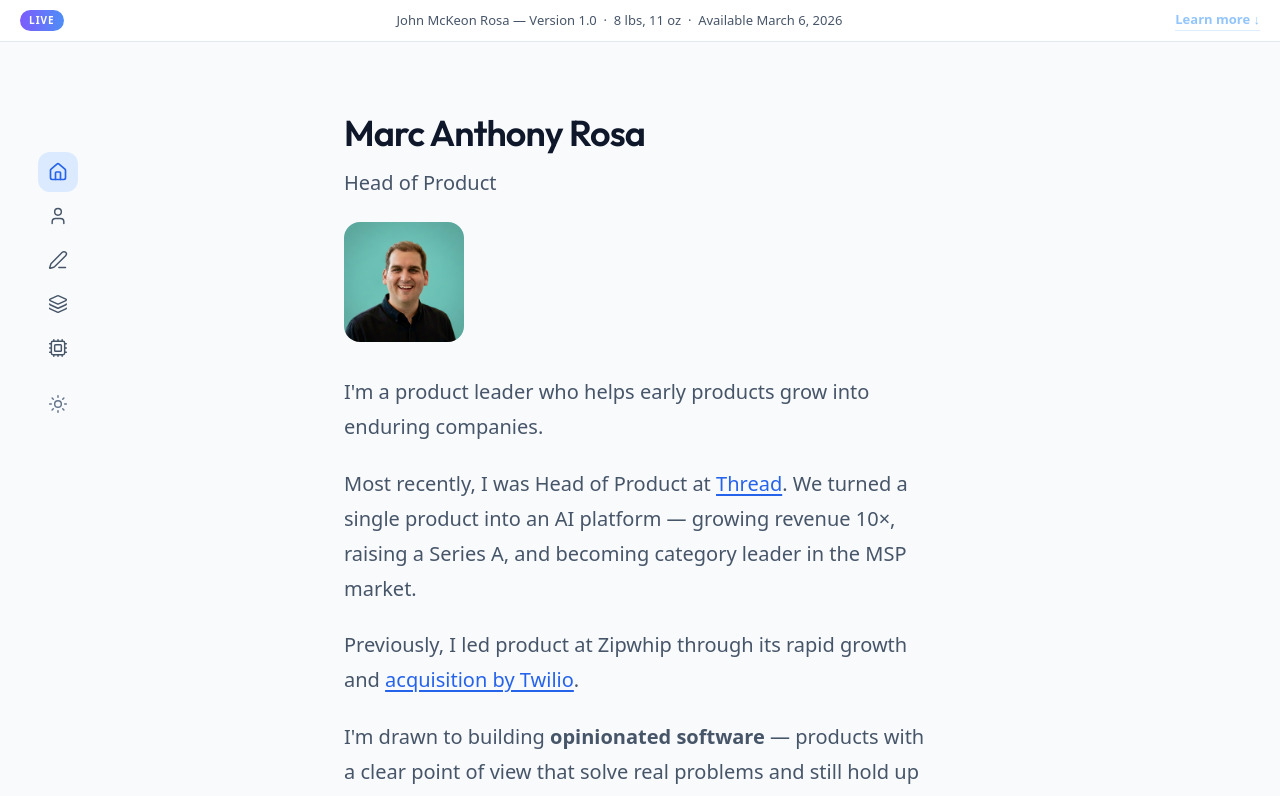
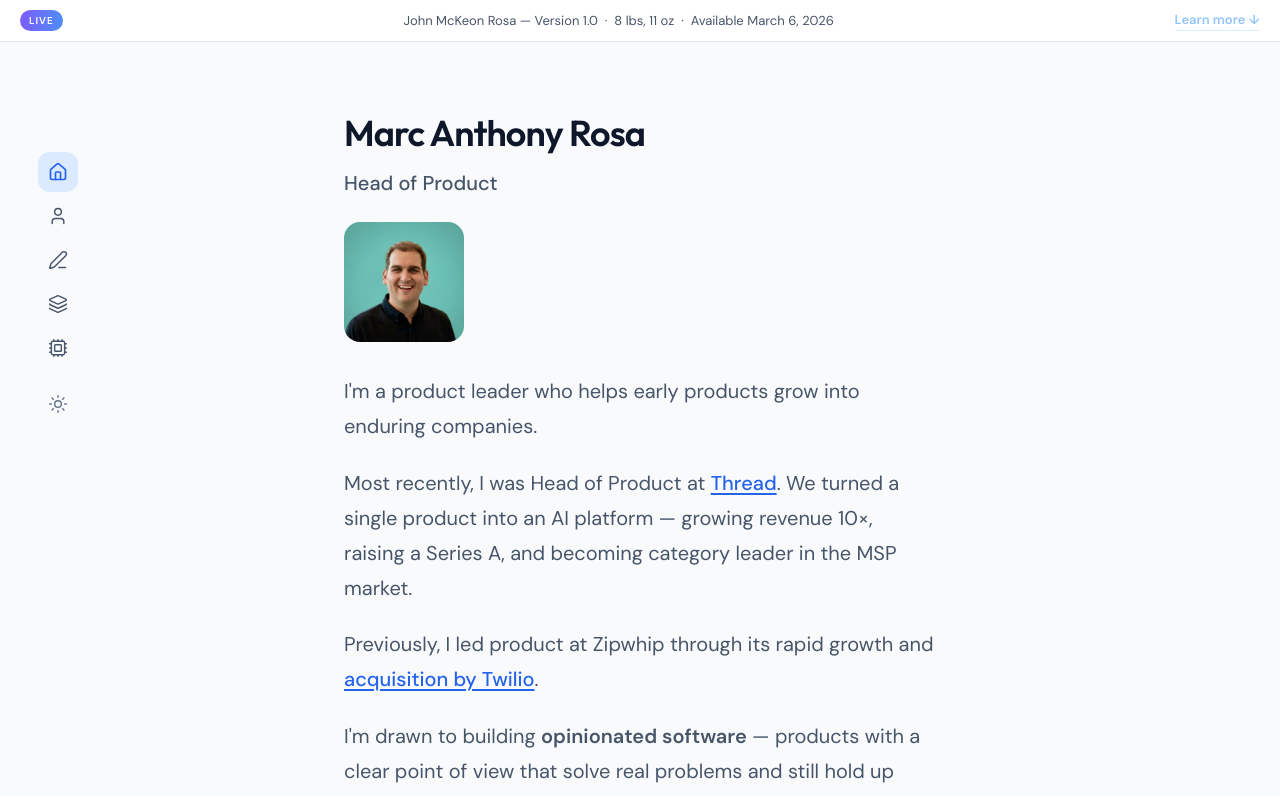
Before and after one commit to marcanthonyrosa/marcanthonyrosadotcom, a Next.js app: page / in a window 1280 px wide. Shown: the top 796 px of the page. Built offline with nearby package versions, Linux system fonts and the light colour scheme.

Commit message:
fix: move font CSS variables to html element so @theme can resolve them
https://claude.ai/code/session_015t5WzKZehYB7wDjx8k3ybB

```diff
--- a/app/layout.tsx
+++ b/app/layout.tsx
@@ -46,8 +46,8 @@ export default function RootLayout({
   children: React.ReactNode;
 }>) {
   return (
-    <html lang="en" suppressHydrationWarning>
-      <body className={`${dmSans.variable} ${outfit.variable} ${jetbrainsMono.variable} antialiased`}>
+    <html lang="en" suppressHydrationWarning className={`${dmSans.variable} ${outfit.variable} ${jetbrainsMono.variable}`}>
+      <body className="antialiased">
         <PostHogProvider>
           <Providers>
             <Suspense>
```
